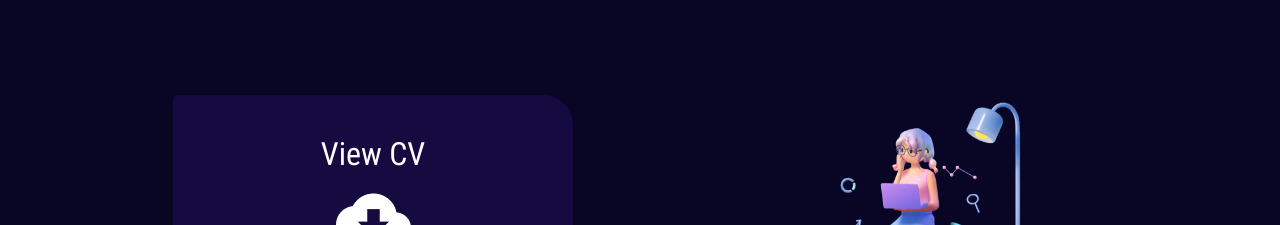
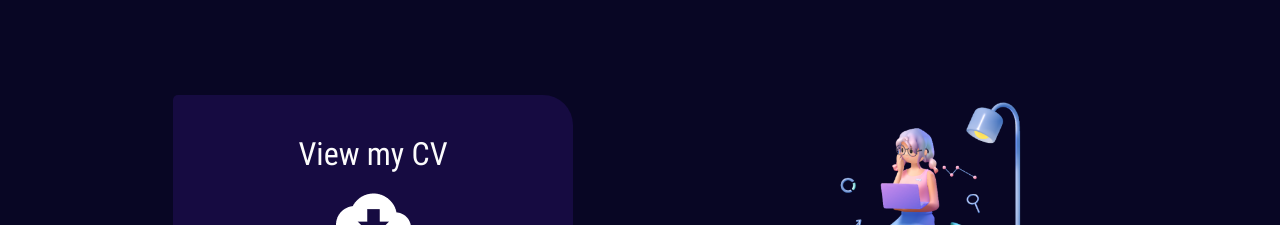
Before and after one commit to valemorenodev/valen-moreno.dev, a React (Vite) app: page / in a window 1280 px wide. Shown: the part 2003-2228 px from the top of the page. Built offline with nearby package versions, Linux system fonts and the light colour scheme.

Commit message:
ortografia

```diff
--- a/src/components/contact.jsx
+++ b/src/components/contact.jsx
@@ -78,7 +78,7 @@ const Contact = () => {
       <Row>
         <Col className='col-lg-6 col-md-6 col-sm-12 col-xs-12 my-4 d-flex flex-col justify-content-center'>
           <div id='cvBox'>
-            <h2 >View CV</h2>
+            <h2 >View my CV</h2>
             <Image src={Download} />
           </div>
         </Col>
```
